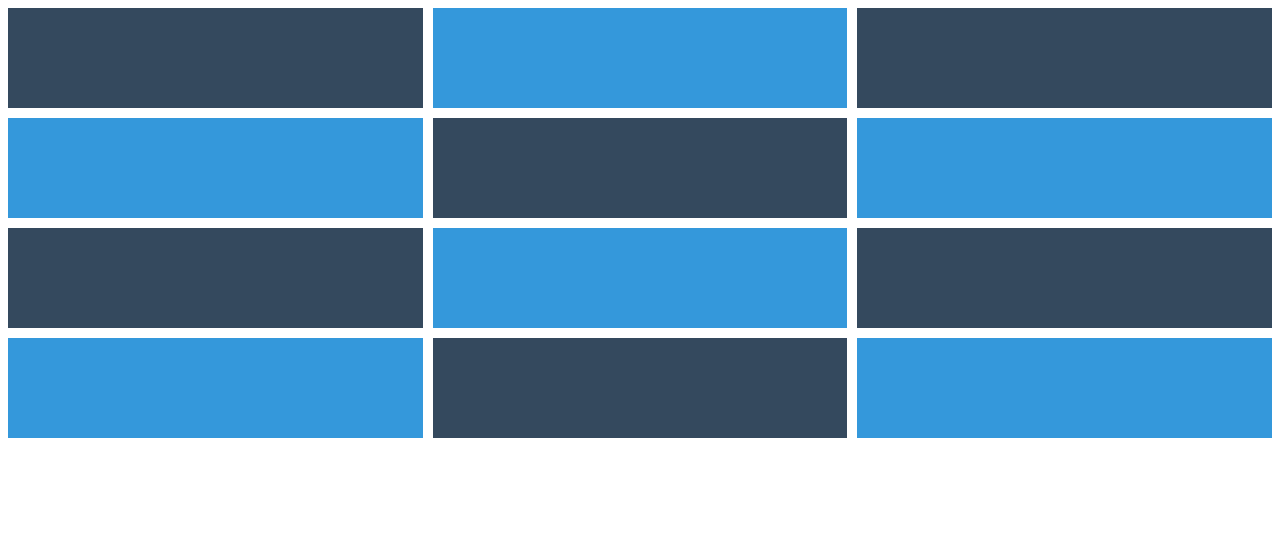
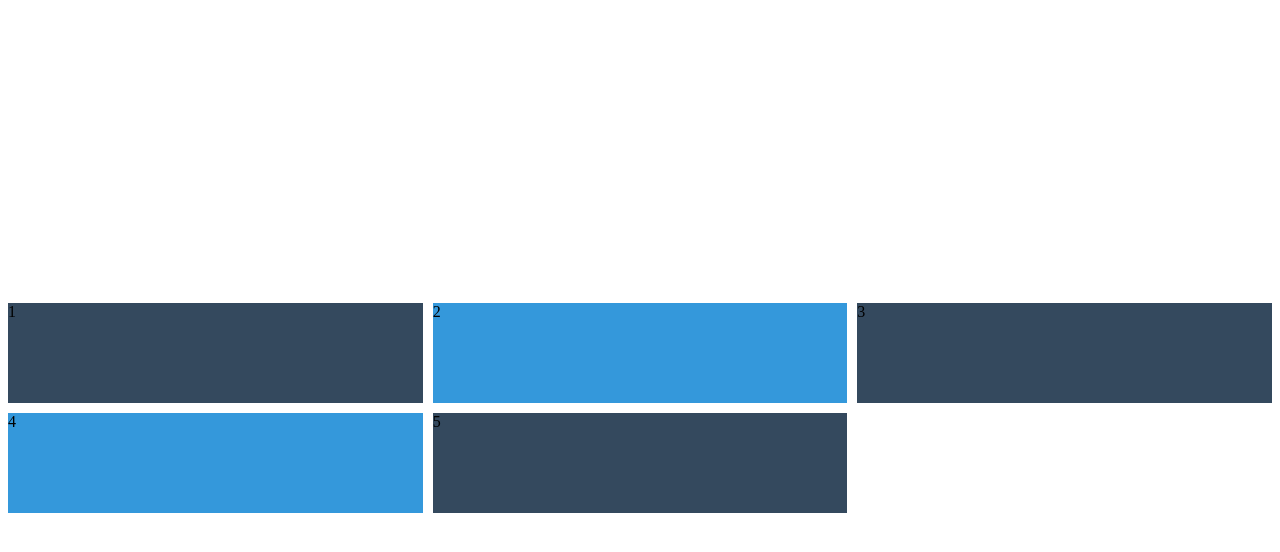
Before and after one commit to geonwoo-jeong/css-masterclass, a plain HTML site: page grid.html in a window 1280 px wide. Drawn offline with Linux system fonts and the light colour scheme.

Commit message:
Justify Content, Align Content and Place Content

```diff
--- a/grid.html
+++ b/grid.html
@@ -12,6 +12,8 @@
         grid-gap: 10px;
         grid-auto-rows: 100px;
         grid-template-columns: repeat(auto-fit, minmax(350px, 1fr));
+        place-content: center;
+        height: 100vh;
       }
 
       .box:nth-child(even) {
@@ -26,18 +28,11 @@
 
 <body>
   <div class="father">
-      <div class="box"></div>
-      <div class="box"></div>
-      <div class="box"></div>
-      <div class="box"></div>
-      <div class="box"></div>
-      <div class="box"></div>
-      <div class="box"></div>
-      <div class="box"></div>
-      <div class="box"></div>
-      <div class="box"></div>
-      <div class="box"></div>
-      <div class="box"></div>
+      <div class="box">1</div>
+      <div class="box">2</div>
+      <div class="box">3</div>
+      <div class="box">4</div>
+      <div class="box">5</div>
   </div>
 </body>
 
```
